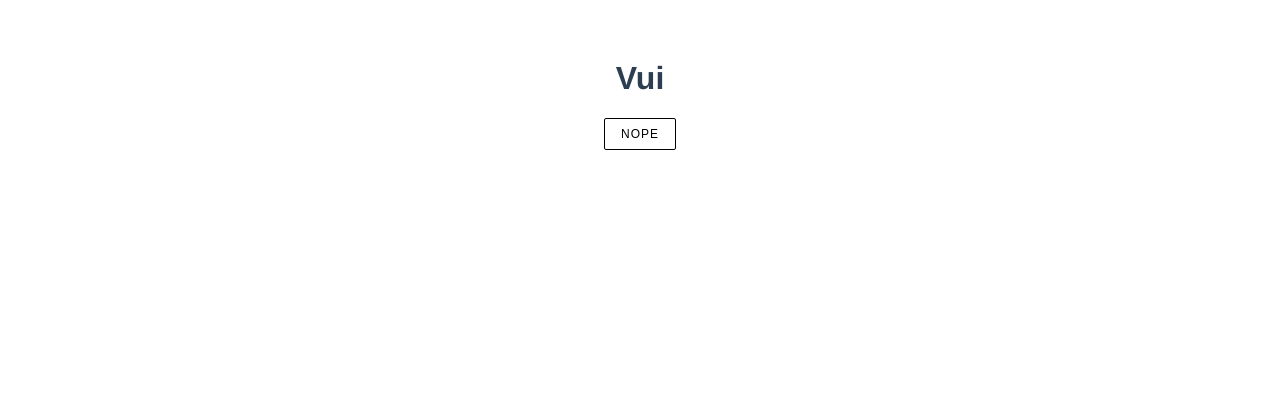
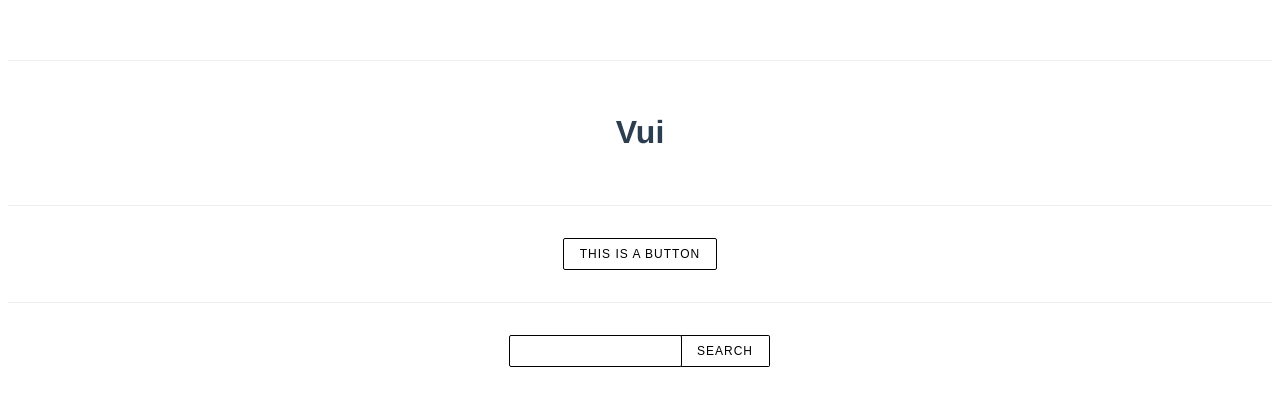
Before and after one commit to hetenho/vui, a Vue app: page / in a window 1280 px wide. Shown: the top 406 px of the page. Built offline with nearby package versions, Linux system fonts and the light colour scheme.

Commit message:
add input component and refactor the active state + remove hover and focus

```diff
--- a/src/App.vue
+++ b/src/App.vue
@@ -6,7 +6,11 @@
       </div>
     </div>
     <div class="wrapper">
-      <vui-button>nope</vui-button>
+      <vui-button>This is a button</vui-button>
+    </div>
+    <div class="wrapper">
+      <vui-input />
+      <vui-button usewith="input">Search</vui-button>
     </div>
     <footer>
       <p></p>
@@ -16,11 +20,13 @@
 
 <script>
 import VuiButton from "./components/VuiButton";
+import VuiInput from "./components/VuiInput";
 
 export default {
   name: "app",
   components: {
-    VuiButton
+    VuiButton,
+    VuiInput
   }
 };
 </script>
@@ -33,5 +39,11 @@ export default {
   text-align: center;
   color: #2c3e50;
   margin-top: 60px;
+  font-size: 16px;
+}
+
+.wrapper {
+  padding: 32px;
+  border-top: 1px solid #eee;
 }
 </style>
--- a/src/components/VuiButton.vue
+++ b/src/components/VuiButton.vue
@@ -1,5 +1,5 @@
 <template>
-  <button class="button" :class="size">
+  <button class="button" :class="`${size} use-with-${usewith}`">
     <slot />
   </button>
 </template>
@@ -15,6 +15,9 @@ export default {
         // The value must match one of these strings
         return ["lg", "sm", ""].indexOf(value) !== -1;
       }
+    },
+    usewith: {
+      type: String
     }
   }
 };
@@ -32,15 +35,11 @@ export default {
   border: 1px solid #000;
   border-radius: $border-radius-button;
   cursor: pointer;
-  transition: transform 0.15s ease-in-out;
-
-  &:hover,
-  &:focus {
-    transform: translateY(-2px);
-  }
+  transition: all 0.15s ease-in-out;
 
   &:active {
-    transform: translateY(0px);
+    transform: translateY(1px);
+    color: #aaaaaa;
   }
 
   &.lg {
@@ -52,5 +51,13 @@ export default {
     padding: $padding-button-sm;
     font-size: $button-fontsize-sm;
   }
+
+  &.use-with-input {
+    border-left: 0;
+    border-top-left-radius: 0px;
+    border-bottom-left-radius: 0px;
+    position: relative;
+    left: -1px;
+  }
 }
 </style>
--- /dev/null
+++ b/src/components/VuiInput.vue
@@ -0,0 +1,29 @@
+<template>
+  <input :type="type" class="input">
+</template>
+
+<script>
+export default {
+  name: "vui-input",
+  props: {
+    type: {
+      type: String,
+      default: "text",
+      validator: function(value) {
+        return ["text", "number", ""].indexOf(value) !== -1;
+      }
+    }
+  }
+};
+</script>
+
+<style scoped lang="scss">
+@import "../styles/app.scss";
+
+.input {
+  border: 1px solid #000;
+  padding: $padding-input;
+  border-radius: $border-radius-input;
+  font-size: 12px;
+}
+</style>
--- a/src/styles/vars.scss
+++ b/src/styles/vars.scss
@@ -27,3 +27,7 @@ $border-radius-button: $border-radius;
 $button-fontsize: 12px;
 $button-fontsize-lg: 16px;
 $button-fontsize-sm: 10px;
+
+// Inputs
+$padding-input: $pd-sm $pd-sm;
+$border-radius-input: $border-radius;
```
